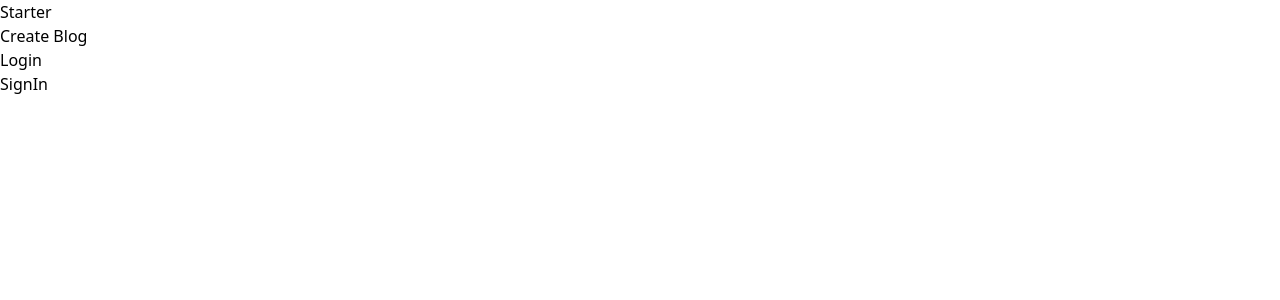
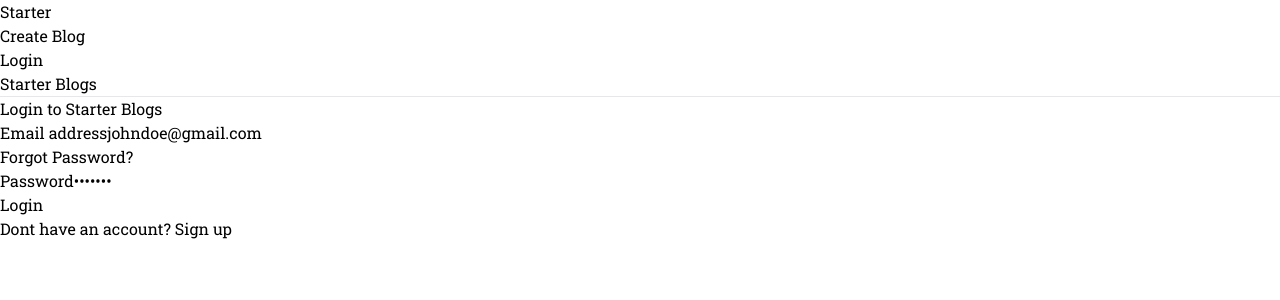
Before and after one commit to JulieWilly/starter, a React (Vite) app in the folder starter/: page /sign-in in a window 1280 px wide. Shown: the top 300 px of the page. Built offline with nearby package versions, Linux system fonts and the light colour scheme.

Commit message:
adding sign in inputs and design

```diff
--- a/starter/src/Reader/Pages/Auth/SignIn.jsx
+++ b/starter/src/Reader/Pages/Auth/SignIn.jsx
@@ -1,9 +1,66 @@
 import React from 'react'
+import { useNavigate } from 'react-router';
 
 const SignIn = () => {
+    const redirectTo = useNavigate();
+
+    // navigate to sign up page
+    const toSignUp = () => {
+        redirectTo('/sign-up')
+    }
   return (
-    <div>SignIn</div>
-  )
+    <div className="flex items-center justify-center p-2 w-full flex-col">
+      <div className="w-full">
+        <h1 className="text-2xl  text-center pb-2 font-medium">
+          Starter Blogs
+        </h1>
+        <hr />
+      </div>
+      <div className="mt-8">
+        <h2 className=" font-light text-3xl text-center">
+          Login to Starter Blogs
+        </h2>
+
+        <form className="mt-8 flex-col flex gap-4  ">
+          <div className="flex flex-col gap-1">
+            <label htmlFor="email" className="font-light">
+              Email address
+            </label>
+            <input
+              className="h-10 focus:border-black border-2 ps-2 "
+              type="email"
+              name="emailAddress"
+              value={"johndoe@gmail.com"}
+            />
+          </div>
+          <p className=" text-end mt-2 underline cursor-pointer ">
+            Forgot Password?
+          </p>
+          <div className="flex flex-col gap-1">
+            <label htmlFor="email" className="font-light">
+              Password
+            </label>
+            <input
+              className="h-10 focus:border-black border-2 ps-2 "
+              type="password"
+              name="emailAddress"
+              value={"johdoes"}
+            />
+          </div>
+
+          <button className="w-full bg-black  text-white p-2 mt-6">
+            {" "}
+            Login{" "}
+          </button>
+
+          <div className='mt-8'>
+            <span>Dont have an account? </span>
+            <span className=" text-end mt-2 underline cursor-pointer " onClick={toSignUp}>Sign up</span>
+          </div>
+        </form>
+      </div>
+    </div>
+  );
 }
 
 export default SignIn
--- a/starter/src/index.css
+++ b/starter/src/index.css
@@ -1,3 +1,9 @@
+@import url('https://fonts.googleapis.com/css2?family=Roboto+Condensed:ital,wght@0,100..900;1,100..900&family=Roboto+Serif:ital,opsz,wght@0,8..144,100..900;1,8..144,100..900&family=Roboto+Slab:wght@100..900&display=swap');
+body {
+  font-family: "Roboto Slab", serif;
+  font-optical-sizing: auto;
+  /* font-weight: 500; */
+}
 @tailwind base;
 @tailwind components;
 @tailwind utilities;
```
